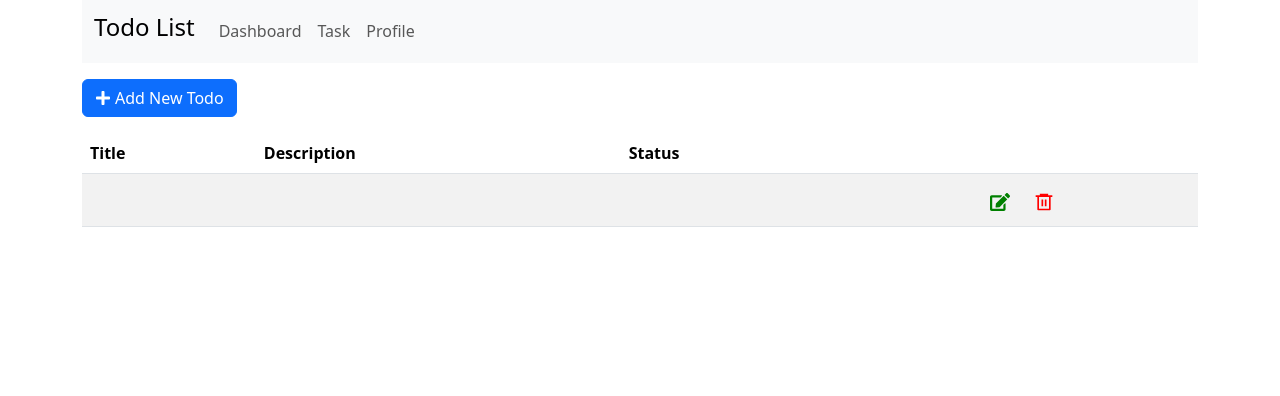
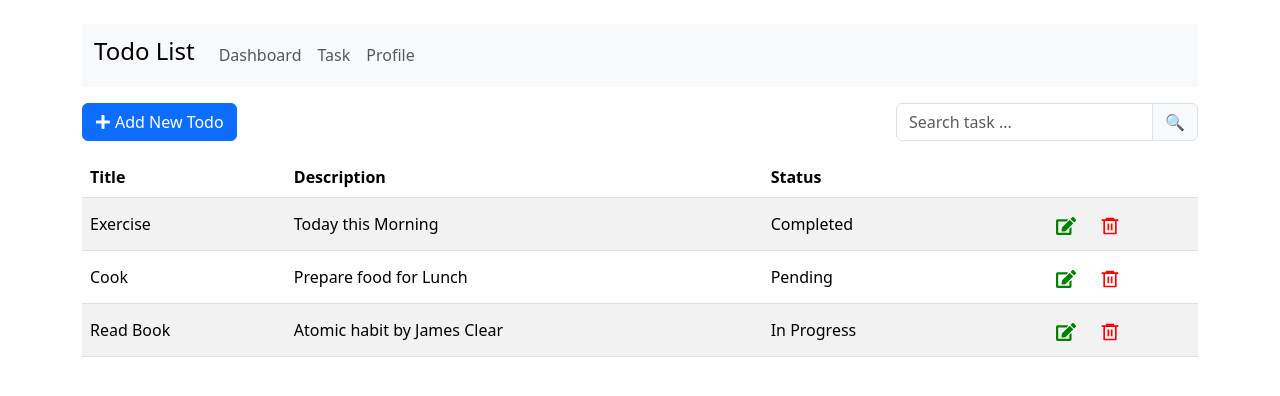
Before and after one commit to JamerSC/todo-list-react, a React (Create React App) app: page / in a window 1280 px wide. Shown: the top 396 px of the page. Built offline with nearby package versions, Linux system fonts and the light colour scheme.

Commit message:
Fixed table display & add search field & fxn

```diff
--- a/src/App.js
+++ b/src/App.js
@@ -2,12 +2,14 @@ import { useState } from "react";
 import TodoNav from "./components/TodoNavBar";
 import TodoModal from "./components/TodoFormModal";
 import TodoTable from "./components/TodoTable";
-import { todoItems } from "./components/Data";
+import { task } from "./components/data";
+import SearchBar from "./components/SearchBar";
 
 function App() {
-  const [todos, setTodos] = useState([todoItems]); // sample data
+  const [todos, setTodos] = useState(task); // sample data
   // const [todos, setTodos] = useState([]); // empty data []
   const [currentTodo, setCurrentTodo] = useState(null);
+  const [searchTerm, setSearchTerm] = useState(""); // Declare a state variable...
 
   const handleSave = (todo) => {
     const exists = todos.find((t) => t.id === todo.id); // checking if todo.id exists
@@ -17,7 +19,7 @@ function App() {
       console.log(`Updated task: ${todo.id}`);
     } else {
       setTodos((todos) => [...todos, todo]);
-      console.log(`Created new task: ${todo.id}`);
+      console.log("Created new task:", todo);
     }
     // setShowModal(false);
     setCurrentTodo(null);
@@ -33,17 +35,26 @@ function App() {
     console.log(`Deleted ID No. ` + id);
   };
 
+  const filteredTodos = todos.filter((todo) =>
+    todo.title.toLocaleLowerCase().includes(searchTerm.toLowerCase())
+  );
+
   return (
     <>
-      <div className="container">
+      <div className="container mt-4">
         <TodoNav />
-        <TodoModal
-          onSave={handleSave}
-          onClose={() => setCurrentTodo(null)}
-          todo={currentTodo}
-        />
+        <div className="d-flex justify-content-between align-items-center my-3 flex-wrap gap-3">
+          <TodoModal
+            onSave={handleSave}
+            onClose={() => setCurrentTodo(null)}
+            todo={currentTodo}
+          />
+          <div className="ms-auto w-40">
+            <SearchBar searchTerm={searchTerm} setSearchTerm={setSearchTerm} />
+          </div>
+        </div>
         <TodoTable
-          todos={todos}
+          todos={filteredTodos}
           onUpdate={handleUpdate}
           onDelete={handleDelete}
         />
--- a/src/components/Data.js
+++ b/src/components/Data.js
@@ -1,4 +1,4 @@
-export const todoItems = [
+export const task = [
   {
     id: 1,
     title: "Exercise",
--- /dev/null
+++ b/src/components/SearchBar.js
@@ -0,0 +1,16 @@
+const SearchBar = ({ searchTerm, setSearchTerm }) => {
+  return (
+    <div className="input-group">
+      <input
+        type="search"
+        className="form-control"
+        placeholder="Search task ..."
+        value={searchTerm} // Declare a state variable...
+        onChange={(e) => setSearchTerm(e.target.value)} // ... and update the state variable on any edits!
+      />
+      <span className="input-group-text">🔍</span>
+    </div>
+  );
+};
+
+export default SearchBar;
--- a/src/components/TodoTable.js
+++ b/src/components/TodoTable.js
@@ -4,7 +4,7 @@ import IconButton from "./IconButton";
 import { RiDeleteBin6Line } from "react-icons/ri";
 
 const TodoTable = ({ todos, onUpdate, onDelete }) => {
-  const todoItems = todos;
+  //const todoItems = todos;
   return (
     <Table striped hover className="align-middle mt-3">
       {/* Add class for vertical alignment */}
@@ -25,7 +25,7 @@ const TodoTable = ({ todos, onUpdate, onDelete }) => {
             </td>
           </tr>
         ) : (
-          todoItems.map((todo) => (
+          todos.map((todo) => (
             <tr key={todo.id}>
               {/* <td>{todo.id}</td> */}
               <td className="align-middle">{todo.title}</td>
```
